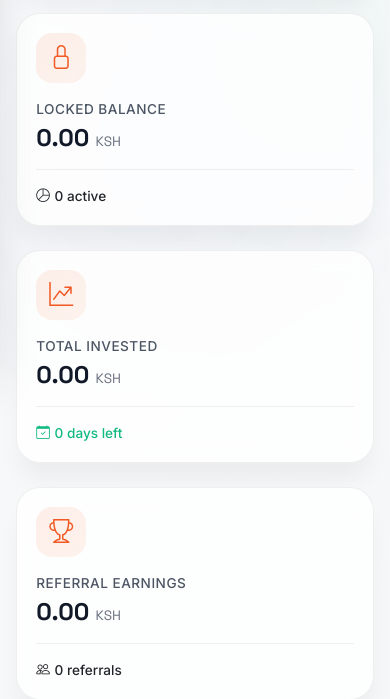
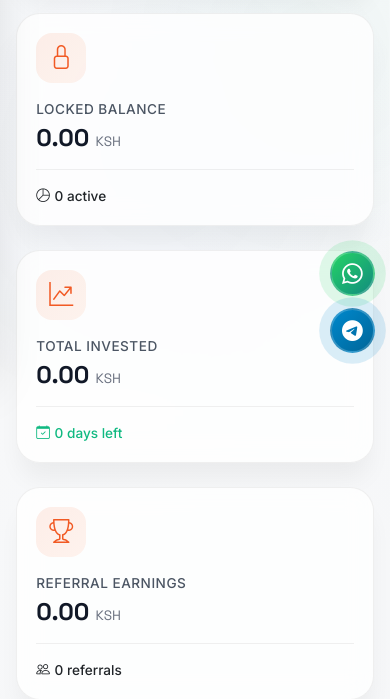
Before and after one commit to WanjalaDavis/BusinessApp, a Django app: page /account/ in a window 390 px wide. Shown: the part 729-1428 px from the top of the page. Run offline with Django 5.2, Linux system fonts and the light colour scheme; the visitor is signed in with stand-in values (Sample User, id 1); data comes from the database, SQL or seed files in the repository; data that the repository does not hold is empty.

Commit message:
Made a few changes

```diff
--- a/XMR/templates/account.html
+++ b/XMR/templates/account.html
@@ -21,7 +21,7 @@
     <script src="https://cdnjs.cloudflare.com/ajax/libs/animejs/3.2.1/anime.min.js"></script>
 
     <style>
-        /* Previous styles remain the same - keeping them for brevity */
+        /* Previous styles remain exactly the same - keeping them for brevity */
         * {
             margin: 0;
             padding: 0;
@@ -80,6 +80,8 @@
             --accent-danger: #ef4444;
             --accent-info: #3b82f6;
             --accent-purple: #8b5cf6;
+            --whatsapp: #25D366;
+            --telegram: #0088cc;
         }
 
         :root[data-bs-theme="dark"] {
@@ -104,7 +106,169 @@
             --accent-danger: #ef4444;
             --accent-info: #3b82f6;
             --accent-purple: #a78bfa;
-        }
+            --whatsapp: #25D366;
+            --telegram: #0088cc;
+        }
+
+        /* ===== FLOATING BUTTONS STYLES - ADD THIS NEW SECTION ===== */
+        .floating-buttons {
+            position: fixed;
+            bottom: 30px;
+            right: 30px;
+            display: flex;
+            flex-direction: column;
+            gap: 15px;
+            z-index: 999;
+        }
+
+        .floating-btn {
+            width: 60px;
+            height: 60px;
+            border-radius: 50%;
+            display: flex;
+            align-items: center;
+            justify-content: center;
+            color: white;
+            font-size: 1.8rem;
+            cursor: pointer;
+            transition: all 0.3s cubic-bezier(0.4, 0, 0.2, 1);
+            box-shadow: var(--shadow-xl);
+            border: 2px solid rgba(255, 255, 255, 0.2);
+            backdrop-filter: blur(4px);
+            text-decoration: none;
+            position: relative;
+            overflow: hidden;
+        }
+
+        .floating-btn::before {
+            content: '';
+            position: absolute;
+            top: 50%;
+            left: 50%;
+            width: 0;
+            height: 0;
+            border-radius: 50%;
+            background: rgba(255, 255, 255, 0.2);
+            transform: translate(-50%, -50%);
+            transition: width 0.6s, height 0.6s;
+        }
+
+        .floating-btn:hover::before {
+            width: 300px;
+            height: 300px;
+        }
+
+        .floating-btn:hover {
+            transform: translateY(-5px) scale(1.1);
+            box-shadow: 0 20px 30px -10px rgba(0, 0, 0, 0.4);
+        }
+
+        .floating-btn.whatsapp {
+            background: linear-gradient(135deg, var(--whatsapp), #128C7E);
+            animation: pulse-whatsapp 2s infinite;
+        }
+
+        .floating-btn.telegram {
+            background: linear-gradient(135deg, var(--telegram), #006699);
+            animation: pulse-telegram 2s infinite;
+        }
+
+        @keyframes pulse-whatsapp {
+            0% {
+                box-shadow: 0 0 0 0 rgba(37, 211, 102, 0.5);
+            }
+            70% {
+                box-shadow: 0 0 0 15px rgba(37, 211, 102, 0);
+            }
+            100% {
+                box-shadow: 0 0 0 0 rgba(37, 211, 102, 0);
+            }
+        }
+
+        @keyframes pulse-telegram {
+            0% {
+                box-shadow: 0 0 0 0 rgba(0, 136, 204, 0.5);
+            }
+            70% {
+                box-shadow: 0 0 0 15px rgba(0, 136, 204, 0);
+            }
+            100% {
+                box-shadow: 0 0 0 0 rgba(0, 136, 204, 0);
+            }
+        }
+
+        .floating-btn .tooltip-text {
+            position: absolute;
+            right: 75px;
+            background: var(--card-bg);
+            backdrop-filter: blur(10px);
+            color: var(--text-primary);
+            padding: 8px 15px;
+            border-radius: 30px;
+            font-size: 0.85rem;
+            font-weight: 600;
+            white-space: nowrap;
+            opacity: 0;
+            visibility: hidden;
+            transition: all 0.3s ease;
+            box-shadow: var(--shadow-lg);
+            border: 1px solid var(--border-color);
+            pointer-events: none;
+        }
+
+        .floating-btn .tooltip-text::after {
+            content: '';
+            position: absolute;
+            right: -6px;
+            top: 50%;
+            transform: translateY(-50%);
+            width: 0;
+            height: 0;
+            border-left: 6px solid var(--card-bg);
+            border-top: 6px solid transparent;
+            border-bottom: 6px solid transparent;
+        }
+
+        .floating-btn:hover .tooltip-text {
+            opacity: 1;
+            visibility: visible;
+            right: 85px;
+        }
+
+        /* Mobile responsive for floating buttons */
+        @media (max-width: 768px) {
+            .floating-buttons {
+                bottom: 20px;
+                right: 20px;
+                gap: 12px;
+            }
+
+            .floating-btn {
+                width: 50px;
+                height: 50px;
+                font-size: 1.5rem;
+            }
+
+            .floating-btn .tooltip-text {
+                display: none;
+            }
+        }
+
+        @media (max-width: 480px) {
+            .floating-buttons {
+                bottom: 15px;
+                right: 15px;
+            }
+
+            .floating-btn {
+                width: 45px;
+                height: 45px;
+                font-size: 1.3rem;
+            }
+        }
+
+        /* Rest of your existing styles continue here */
+        /* ... (keep all your existing styles from here) ... */
 
         /* Scrollbar Styling */
         ::-webkit-scrollbar {
@@ -1442,6 +1606,27 @@
 
 <!-- Toast Container -->
 <div class="toast-container" id="toastContainer"></div>
+
+<!-- ========== FLOATING BUTTONS - ADD THIS SECTION ========== -->
+<div class="floating-buttons">
+    <!-- WhatsApp Button -->
+    <a href="https://wa.me/254729383065?text=Hello%20Monero%20Support%2C%20I%20need%20assistance%20with%20my%20account"
+       class="floating-btn whatsapp"
+       target="_blank"
+       title="Chat on WhatsApp">
+        <i class="bi bi-whatsapp"></i>
+        <span class="tooltip-text">WhatsApp Support</span>
+    </a>
+
+    <!-- Telegram Button -->
+    <a href="https://t.me/monerosupport"
+       class="floating-btn telegram"
+       target="_blank"
+       title="Join Telegram">
+        <i class="bi bi-telegram"></i>
+        <span class="tooltip-text">Telegram Channel</span>
+    </a>
+</div>
 
 <!-- ========== DASHBOARD WRAPPER ========== -->
 <div class="dashboard-wrapper">
@@ -2357,10 +2542,10 @@
                 <div class="payment-instructions">
                     <h6><i class="bi bi-info-circle me-2"></i>M-Pesa Payment Instructions</h6>
                     <p>1. Go to M-Pesa on your phone</p>
-                    <p>2. Select <strong>Select Send Money</strong></p>
-                    <p>3. Enter Account No: <strong class="text-primary">0712345678</strong></p>
+                    <p>2. Select <strong>Send Money</strong></p>
+                    <p>3. Enter Account No: <strong class="text-primary">0729383065</strong></p>
                     <p>4. Enter Amount and complete payment</p>
-                    <p>5. Account name: WANJALA TECH</p>
+                    <p>5. Account name: Andrew Manywe</p>
                     <p class="mt-2 mb-0 text-warning"><i class="bi bi-exclamation-triangle"></i> Minimum deposit: <strong>{{ min_deposit }} KSH</strong></p>
                 </div>
 
--- a/XMR/templates/signupin.html
+++ b/XMR/templates/signupin.html
@@ -388,7 +388,7 @@
                class="btn btn-success rounded-pill px-5 py-3"
                target="_blank"
                style="background:#25D366; border:none;">
-              <i class="bi bi-whatsapp me-2 fs-5"></i> +254 115 855 856
+              <i class="bi bi-whatsapp me-2 fs-5"></i> +254 729383065
             </a>
           </div>
           <p class="small text-secondary mb-0 text-center">Click the button above to open WhatsApp with a pre-filled message.</p>
--- a/XMR/urls.py
+++ b/XMR/urls.py
@@ -46,9 +46,15 @@ urlpatterns = [
     # ==================== TRANSACTION ROUTES ====================
     path('transactions/', views.transactions, name='transactions'),
 
-    # ==================== ADMIN ROUTES (CONSOLIDATED) ====================
+    # ==================== ADMIN ROUTES ====================
     path('admin-panel/', views.myadmin, name='myadmin'),
     path('custom-admin/api/', views.admin_api, name='admin_api'),
+
+    # ==================== ADMIN PAYOUT MANAGEMENT ====================
+    # These URLs are kept for manual admin triggers (now without Celery)
+    path('admin/trigger-payout/', views.admin_trigger_payout, name='admin_trigger_payout'),
+    path('admin/check-expired/', views.admin_check_expired, name='admin_check_expired'),
+    path('admin/payout-stats/', views.admin_payout_stats, name='admin_payout_stats'),
 
     # ==================== API ROUTES ====================
     path('api/wallet/balance/', views.api_wallet_balance, name='api_wallet_balance'),
--- a/XMR/views.py
+++ b/XMR/views.py
@@ -25,6 +25,102 @@ from .models import (
 # Set up logging
 logger = logging.getLogger(__name__)
 
+# ==================== AUTO PAYOUT HELPER FUNCTION ====================
+
+def check_user_payouts(user):
+    """
+    Check and process any due payouts for a user
+    Call this whenever a user loads a page
+    """
+    if not user.is_authenticated:
+        return 0
+
+    from .models import Investment
+    from django.utils import timezone
+    from datetime import timedelta
+
+    # Get user's active investments that still have payouts remaining
+    investments = Investment.objects.filter(
+        user=user,
+        status='ACTIVE',
+        remaining_payouts__gt=0
+    )
+
+    processed_count = 0
+
+    for investment in investments:
+        try:
+            # Use the model method we added to check and process if due
+            if investment.check_and_process_payout():
+                processed_count += 1
+                logger.info(f"Auto-payout processed for investment {investment.id} - User: {user.username}")
+        except Exception as e:
+            logger.error(f"Auto-payout error for investment {investment.id}: {str(e)}")
+
+    if processed_count > 0:
+        logger.info(f"Auto-processed {processed_count} payouts for user {user.username}")
+
+    return processed_count
+
+
+
+
+
+
+
+# def check_user_payouts(user):
+#     """
+#     Check and process any due payouts for a user
+#     FOR TESTING - Using 5 minute intervals
+#     """
+#     if not user.is_authenticated:
+#         return 0
+
+#     from .models import Investment
+#     from django.utils import timezone
+#     from datetime import timedelta
+
+#     # Get user's active investments that still have payouts remaining
+#     investments = Investment.objects.filter(
+#         user=user,
+#         status='ACTIVE',
+#         remaining_payouts__gt=0
+#     )
+
+#     processed_count = 0
+#     now = timezone.now()
+
+#     for investment in investments:
+#         try:
+#             # FOR TESTING: Check if 5 minutes have passed
+#             if not investment.last_payout_date:
+#                 # First payout - check if 5 minutes since creation
+#                 if now >= investment.created_at + timedelta(minutes=5):
+#                     investment.process_daily_payout()
+#                     processed_count += 1
+#                     logger.info(f"TEST: Processed first payout for investment {investment.id}")
+#             else:
+#                 # Subsequent payouts - check if 5 minutes since last payout
+#                 if now >= investment.last_payout_date + timedelta(minutes=5):
+#                     investment.process_daily_payout()
+#                     processed_count += 1
+#                     logger.info(f"TEST: Processed subsequent payout for investment {investment.id}")
+
+#         except Exception as e:
+#             logger.error(f"Auto-payout error for investment {investment.id}: {str(e)}")
+
+#     if processed_count > 0:
+#         logger.info(f"TEST: Auto-processed {processed_count} payouts for user {user.username}")
+
+#     return processed_count
+
+
+
+
+
+
+
+
 # ==================== PUBLIC VIEWS ====================
 
 def index(request):
@@ -304,6 +400,12 @@ def signup_with_ref(request):
 @login_required(login_url='XMR:signupin')
 def account(request):
     """Consolidated user account dashboard with all features"""
+
+    # ===== AUTO PAYOUT CHECK =====
+    # Check and process any due payouts when user visits their account
+    check_user_payouts(request.user)
+    # =============================
+
     try:
         profile = request.user.profile
         wallet = request.user.wallet
@@ -743,6 +845,12 @@ def cancel_withdrawal(request, withdrawal_id):
 @login_required(login_url='XMR:signupin')
 def investments(request):
     """View all available investments"""
+
+    # ===== AUTO PAYOUT CHECK =====
+    # Check and process any due payouts when user visits investments page
+    check_user_payouts(request.user)
+    # =============================
+
     # Get active tokens
     active_tokens = Token.objects.filter(status='ACTIVE').order_by('token_number')
 
@@ -1998,3 +2106,96 @@ def check_expired_investments():
         )
 
     return count
+
+
+# ==================== CELERY TASK TRIGGERS (KEEP FOR BACKWARD COMPATIBILITY) ====================
+
+@login_required(login_url='XMR:signupin')
+def admin_trigger_payout(request):
+    """Admin view to manually trigger payouts"""
+    if not request.user.is_staff:
+        return JsonResponse({'error': 'Unauthorized'}, status=403)
+
+    if request.method == 'POST':
+        # Process directly instead of using Celery
+        processed, errors = process_daily_payouts()
+
+        SystemLog.objects.create(
+            log_type='ADMIN_ACTION',
+            user=request.user,
+            action='MANUAL_PAYOUT_TRIGGERED',
+            description=f'Admin manually triggered payouts. Processed: {processed}, Errors: {errors}'
+        )
+
+        return JsonResponse({
+            'success': True,
+            'message': f'Payouts processed: {processed} successful, {errors} errors',
+            'processed': processed,
+            'errors': errors
+        })
+
+    return JsonResponse({'error': 'Method not allowed'}, status=405)
+
+
+@login_required(login_url='XMR:signupin')
+def admin_check_expired(request):
+    """Admin view to manually check expired investments"""
+    if not request.user.is_staff:
+        return JsonResponse({'error': 'Unauthorized'}, status=403)
+
+    if request.method == 'POST':
+        count = check_expired_investments()
+
+        return JsonResponse({
+            'success': True,
+            'message': f'Marked {count} investments as completed',
+            'count': count
+        })
+
+    return JsonResponse({'error': 'Method not allowed'}, status=405)
+
+
+@login_required(login_url='XMR:signupin')
+def admin_task_status(request, task_id):
+    """Check status of a task - simplified for non-Celery setup"""
+    if not request.user.is_staff:
+        return JsonResponse({'error': 'Unauthorized'}, status=403)
+
+    return JsonResponse({
+        'task_id': task_id,
+        'status': 'Celery not used - payouts are processed on page load',
+        'note': 'This system uses automatic payouts on page visit instead of Celery'
+    })
+
+
+@login_required(login_url='XMR:signupin')
+def admin_payout_stats(request):
+    """Get statistics about payouts"""
+    if not request.user.is_staff:
+        return JsonResponse({'error': 'Unauthorized'}, status=403)
+
+    now = timezone.now()
+    yesterday = now - timedelta(hours=24)
+
+    # Get investment stats
+    active_count = Investment.objects.filter(status='ACTIVE').count()
+    due_count = Investment.objects.filter(
+        status='ACTIVE',
+        remaining_payouts__gt=0
+    ).filter(
+        Q(last_payout_date__isnull=True, created_at__lte=now - timedelta(hours=24)) |
+        Q(last_payout_date__lte=now - timedelta(hours=24))
+    ).count()
+
+    # Get recent payouts
+    recent_payouts = Transaction.objects.filter(
+        transaction_type='PROFIT',
+        created_at__gte=yesterday
+    ).count()
+
+    return JsonResponse({
+        'active_investments': active_count,
+        'due_for_payout': due_count,
+        'payouts_last_24h': recent_payouts,
+        'last_check': str(now)
+    })
```
Also changed, not shown: Monero/settings.py (+13 -5 lines), XMR/models.py (+27 -0 lines), README.md, XMR/templates/referral.html (deleted).
